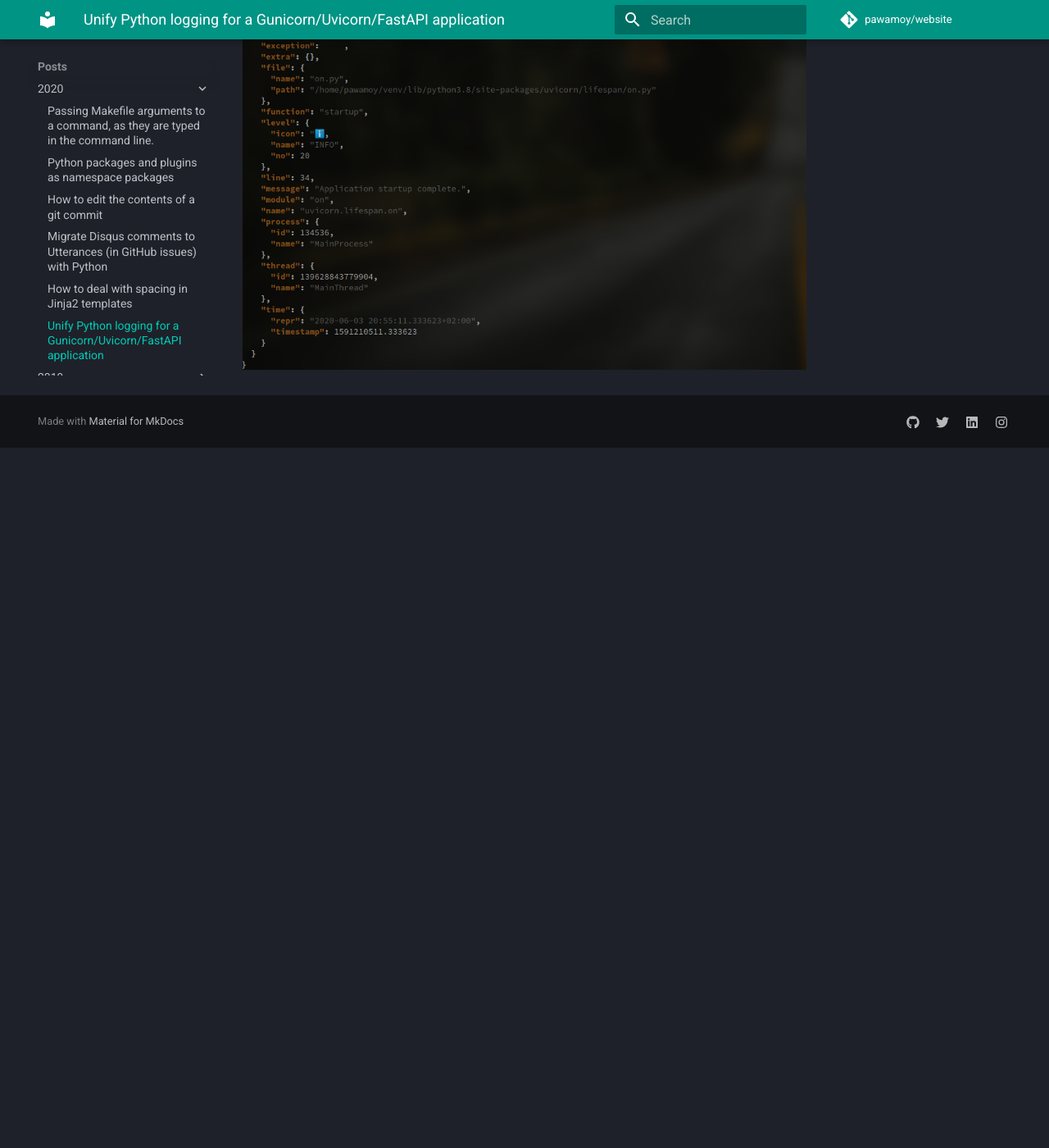
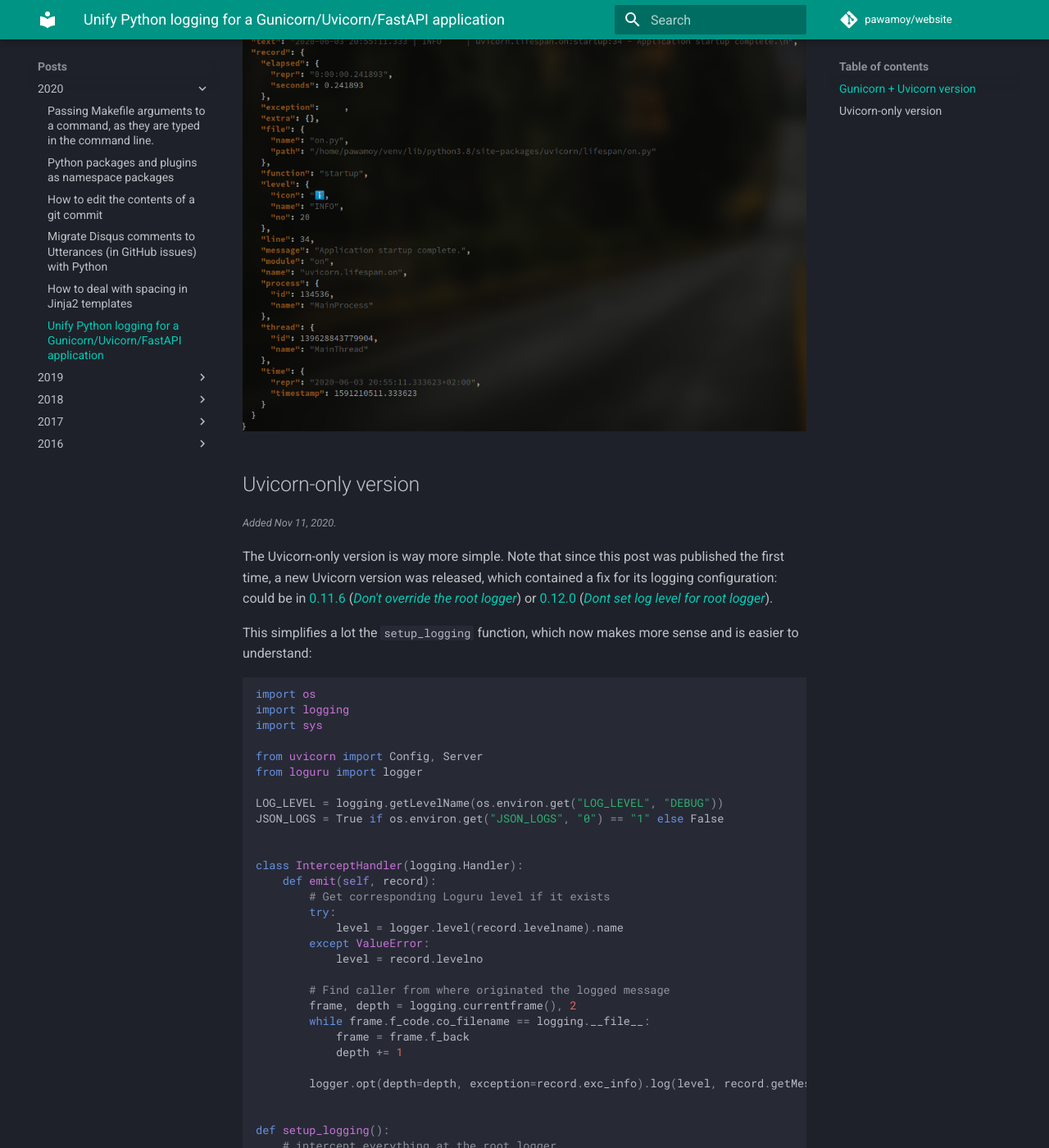
Before and after one commit to pawamoy/website, an MkDocs documentation site: the page built from docs/posts/unify-logging-for-a-gunicorn-uvicorn-app.md, in a window 1280 px wide and 1400 px high, scrolled down 6220 px. Shown: the whole window at 82% size. Built offline with MkDocs 1.6.1 and Material for MkDocs 9.7.7, drawn with Linux system fonts in a browser that asks for light colours; comment, search, counter and statistics services are not loaded; before the commit the page ends 6766 px from its top, so only the background shows below that; some of the changed text lies outside the part shown.

Commit message:
Add Uvicorn-only version in 'unifying logs' post

````diff
--- a/docs/posts/unify-logging-for-a-gunicorn-uvicorn-app.md
+++ b/docs/posts/unify-logging-for-a-gunicorn-uvicorn-app.md
@@ -28,6 +28,8 @@
 I didn't want to split logging configuration, Gunicorn configuration,
 and the rest of the code into multiple files, as it was harder to wrap
 my head around it.
+
+## Gunicorn + Uvicorn version
 
 Everything is contained in this single file:
 
@@ -334,3 +336,79 @@
 ![logs](/assets/gunicorn_logs.png)
 
 ![logs_json](/assets/gunicorn_logs_json.png)
+
+## Uvicorn-only version
+
+<small><em>Added Nov 11, 2020.</em></small>
+
+The Uvicorn-only version is way more simple.
+Note that since this post was published the first time,
+a new Uvicorn version was released, which contained a fix
+for its logging configuration:
+could be in [0.11.6](https://github.com/encode/uvicorn/compare/0.11.5...0.11.6)
+([*Don't override the root logger*](https://github.com/encode/uvicorn/commit/e382440aa6b604ecdd323288279876767ab36443))
+or [0.12.0](https://github.com/encode/uvicorn/releases/tag/0.12.0)
+([*Dont set log level for root logger*](https://github.com/encode/uvicorn/commit/df81b1684493ad97e8ba3fa323cc329089880a7c)).
+
+This simplifies a lot the `setup_logging` function,
+which now makes more sense and is easier to understand:
+
+```python
+import os
+import logging
+import sys
+
+from uvicorn import Config, Server
+from loguru import logger
+
+LOG_LEVEL = logging.getLevelName(os.environ.get("LOG_LEVEL", "DEBUG"))
+JSON_LOGS = True if os.environ.get("JSON_LOGS", "0") == "1" else False
+
+
+class InterceptHandler(logging.Handler):
+    def emit(self, record):
+        # Get corresponding Loguru level if it exists
+        try:
+            level = logger.level(record.levelname).name
+        except ValueError:
+            level = record.levelno
+
+        # Find caller from where originated the logged message
+        frame, depth = logging.currentframe(), 2
+        while frame.f_code.co_filename == logging.__file__:
+            frame = frame.f_back
+            depth += 1
+
+        logger.opt(depth=depth, exception=record.exc_info).log(level, record.getMessage())
+
+
+def setup_logging():
+    # intercept everything at the root logger
+    logging.root.handlers = [InterceptHandler()]
+    logging.root.setLevel(LOG_LEVEL)
+
+    # remove every other logger's handlers
+    # and propagate to root logger
+    for name in logging.root.manager.loggerDict.keys():
+        logging.getLogger(name).handlers = []
+        logging.getLogger(name).propagate = True
+
+    # configure loguru
+    logger.configure(handlers=[{"sink": sys.stdout, "serialize": JSON_LOGS}])
+
+
+if __name__ == '__main__':
+    server = Server(
+        Config(
+            "my_app.app:app",
+            host="0.0.0.0",
+            log_level=LOG_LEVEL,
+        ),
+    )
+
+    # setup logging last, to make sure no library overwrites it
+    # (they shouldn't, but it happens)
+    setup_logging()
+
+    server.run()
+```
````
